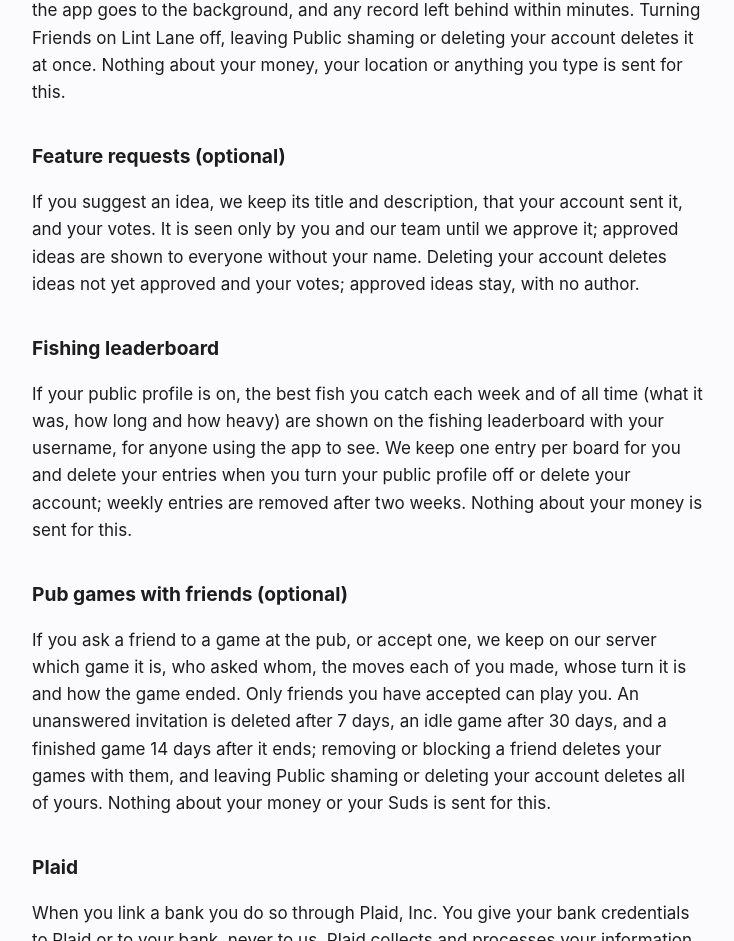
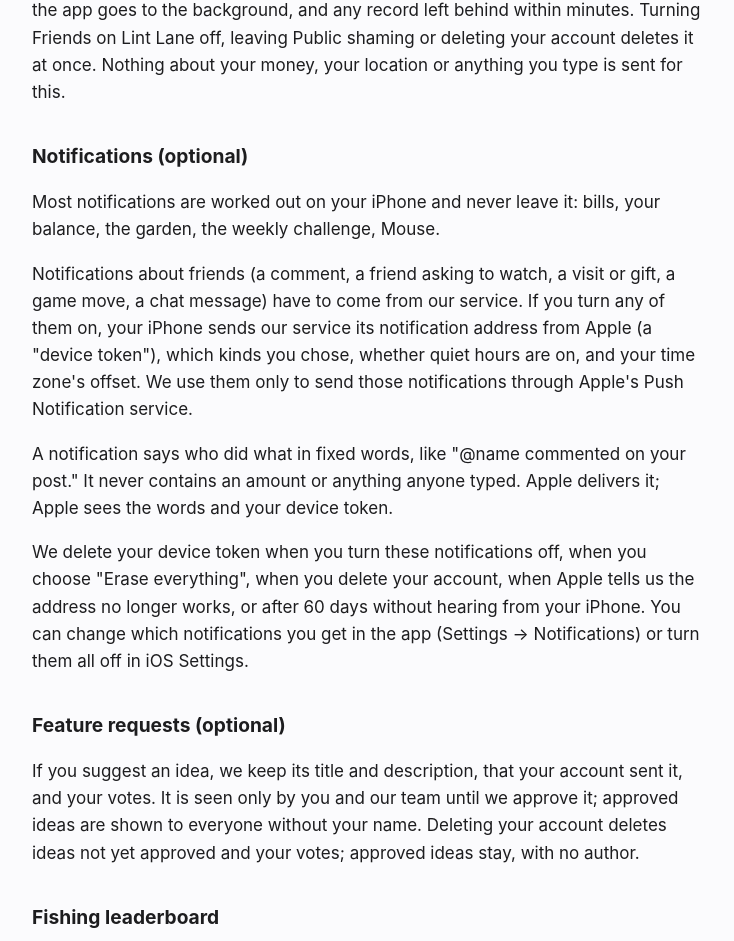
Before and after one commit to UREMpre/laundering-site, a plain HTML site: page privacy.html in a window 1280 px wide. Shown: the part 4910-5851 px from the top of the page, without its empty margins (272-1006 px from the left). Drawn offline with Linux system fonts and the light colour scheme.

Commit message:
Privacy policy: Notifications
Co-Authored-By: Claude Opus 5.5 <noreply@anthropic.com>

```diff
--- a/privacy.html
+++ b/privacy.html
@@ -91,6 +91,12 @@
   <h2>Online status</h2>
   <p>This is part of Friends on Lint Lane and follows the same switch. While it is on and the app is open on your screen, your phone tells our service, about once a minute, that you are online and which of a few fixed places you are at in the app (for example "On Lint Lane", "Fishing at the pond", "At the Tumble Inn", or just "Online"). Friends you have accepted who have Friends on Lint Lane on too can see this. We keep one small record of it per person: the place and when we last heard from your phone. Friends stop seeing you two minutes after that; we delete the record when the app goes to the background, and any record left behind within minutes. Turning Friends on Lint Lane off, leaving Public shaming or deleting your account deletes it at once. Nothing about your money, your location or anything you type is sent for this.</p>
 
+  <h2>Notifications (optional)</h2>
+  <p>Most notifications are worked out on your iPhone and never leave it: bills, your balance, the garden, the weekly challenge, Mouse.</p>
+  <p>Notifications about friends (a comment, a friend asking to watch, a visit or gift, a game move, a chat message) have to come from our service. If you turn any of them on, your iPhone sends our service its notification address from Apple (a "device token"), which kinds you chose, whether quiet hours are on, and your time zone's offset. We use them only to send those notifications through Apple's Push Notification service.</p>
+  <p>A notification says who did what in fixed words, like "@name commented on your post." It never contains an amount or anything anyone typed. Apple delivers it; Apple sees the words and your device token.</p>
+  <p>We delete your device token when you turn these notifications off, when you choose "Erase everything", when you delete your account, when Apple tells us the address no longer works, or after 60 days without hearing from your iPhone. You can change which notifications you get in the app (Settings → Notifications) or turn them all off in iOS Settings.</p>
+
   <h2>Feature requests (optional)</h2>
   <p>If you suggest an idea, we keep its title and description, that your account sent it, and your votes. It is seen only by you and our team until we approve it; approved ideas are shown to everyone without your name. Deleting your account deletes ideas not yet approved and your votes; approved ideas stay, with no author.</p>
 
```
